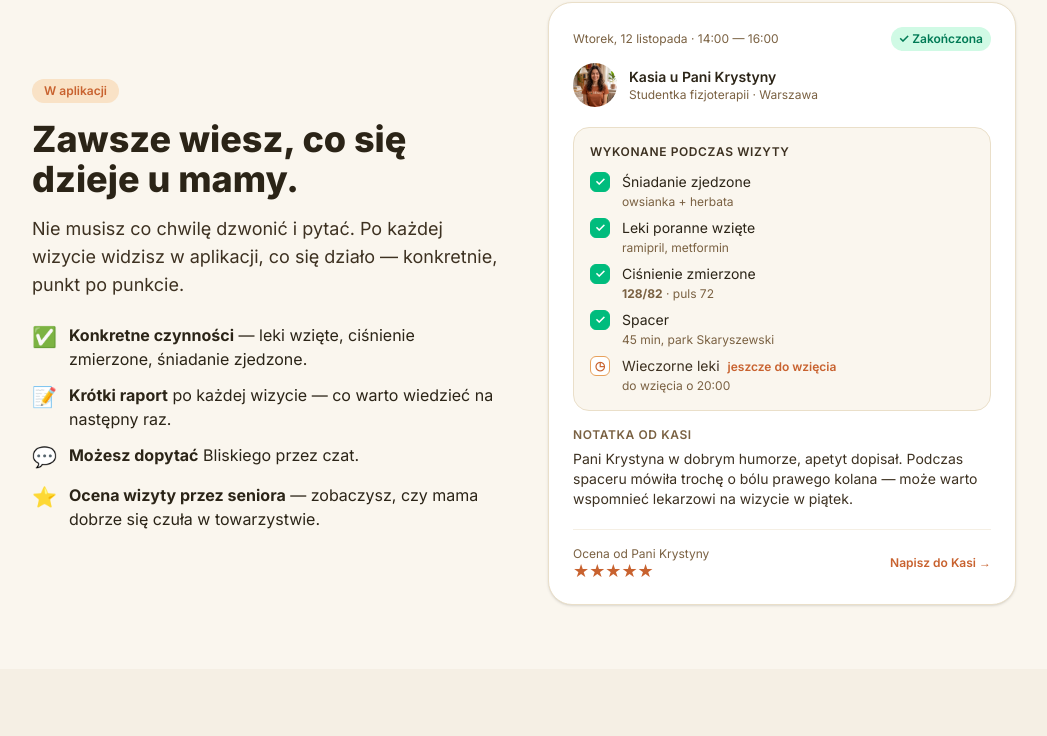
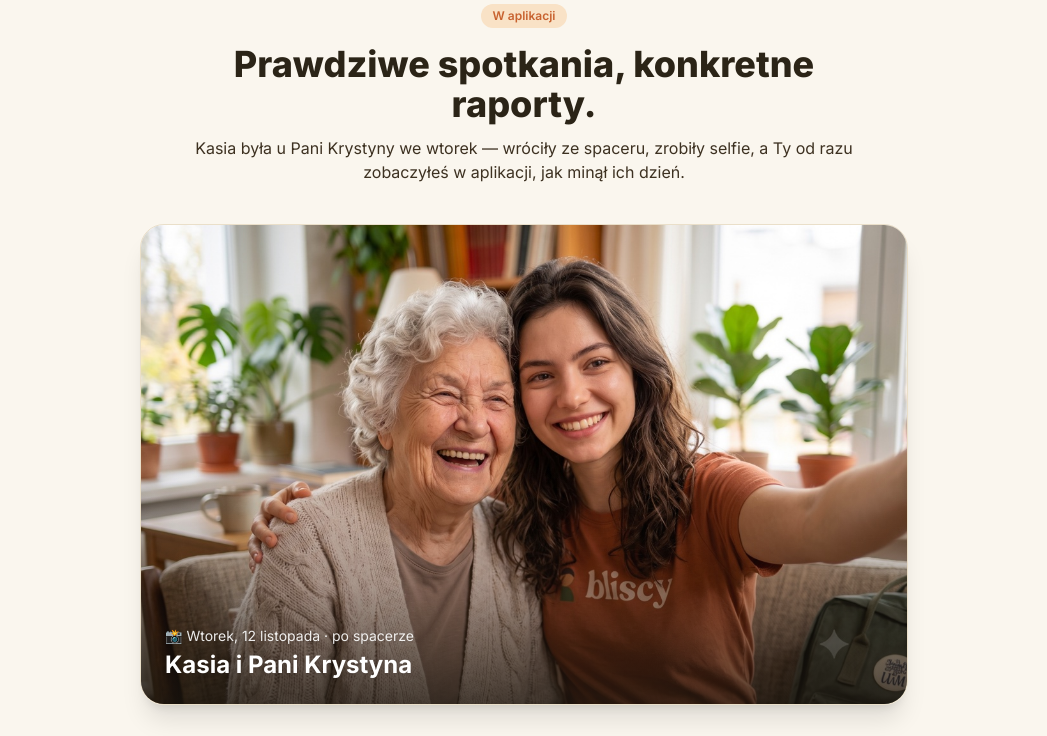
Before and after one commit to laskoAI/bliscy-app, a Next.js app: page /znajdz in a window 1280 px wide. Shown: the part 2700-3436 px from the top of the page, without its empty margins (116-1163 px from the left). Built offline with nearby package versions, Linux system fonts and the light colour scheme.

Commit message:
Rebuild 'W aplikacji' section: big selfie of Kasia + grandma as hero, dashboard mockup below

```diff
--- a/src/app/znajdz/page.tsx
+++ b/src/app/znajdz/page.tsx
@@ -231,17 +231,49 @@ export default function ZnajdzLanding() {
 
       {/* KONTROLA I RAPORTY — masz wgląd w każdą wizytę */}
       <section className="py-12 sm:py-16">
-        <div className="max-w-5xl mx-auto px-5 grid md:grid-cols-2 gap-8 md:gap-12 items-center">
-          <div>
+        <div className="max-w-6xl mx-auto px-5">
+          {/* Nagłówek sekcji */}
+          <div className="text-center max-w-2xl mx-auto">
             <span className="inline-flex items-center rounded-full bg-warm-100 text-warm-500 text-xs font-semibold px-3 py-1">
               W aplikacji
             </span>
             <h2 className="mt-4 text-2xl sm:text-3xl md:text-4xl font-extrabold text-brand-800">
+              Prawdziwe spotkania, konkretne raporty.
+            </h2>
+            <p className="mt-3 text-brand-700">
+              Kasia była u Pani Krystyny we wtorek — wróciły ze spaceru, zrobiły selfie,
+              a Ty od razu zobaczyłeś w aplikacji, jak minął ich dzień.
+            </p>
+          </div>
+
+          {/* Zdjęcie selfie — duże, na całą szerokość, główna rola */}
+          <div className="mt-10 relative rounded-3xl overflow-hidden shadow-xl border border-brand-200 max-w-3xl mx-auto">
+            <div className="relative aspect-[16/10] bg-brand-100">
+              <img
+                src="/bliscy-kasia-babcia.jpg"
+                alt="Kasia z Panią Krystyną — selfie ze spaceru"
+                className="w-full h-full object-cover object-center"
+                loading="lazy"
+              />
+              <div className="absolute inset-x-0 bottom-0 h-1/2 bg-gradient-to-t from-brand-900/75 via-brand-900/25 to-transparent" />
+              <div className="absolute bottom-4 sm:bottom-6 left-4 sm:left-6 right-4 sm:right-6 text-white">
+                <div className="text-xs sm:text-sm opacity-90 drop-shadow">📸 Wtorek, 12 listopada · po spacerze</div>
+                <div className="mt-1 font-bold text-lg sm:text-2xl leading-tight drop-shadow">
+                  Kasia i Pani Krystyna
+                </div>
+              </div>
+            </div>
+          </div>
+
+          {/* Dwie kolumny: benefity + dashboard */}
+          <div className="mt-12 grid md:grid-cols-2 gap-8 md:gap-12 items-start">
+            <div>
+              <h3 className="text-xl sm:text-2xl font-extrabold text-brand-800">
                 Zawsze wiesz, co się dzieje u mamy.
-            </h2>
-            <p className="mt-4 text-brand-700 text-base sm:text-lg">
-              Nie musisz co chwilę dzwonić i pytać. Po każdej wizycie widzisz w aplikacji,
-              co się działo — konkretnie, punkt po punkcie.
+              </h3>
+              <p className="mt-3 text-brand-700">
+                Nie musisz co chwilę dzwonić i pytać. Po każdej wizycie widzisz konkretnie,
+                punkt po punkcie — co robili, czy wzięła leki, jak minął dzień.
               </p>
               <ul className="mt-6 space-y-3 text-brand-800">
                 <li className="flex items-start gap-3">
@@ -253,8 +285,8 @@ export default function ZnajdzLanding() {
                   <span><strong>Krótki raport</strong> po każdej wizycie — co warto wiedzieć na następny raz.</span>
                 </li>
                 <li className="flex items-start gap-3">
-                <span className="text-xl">💬</span>
-                <span><strong>Możesz dopytać</strong> Bliskiego przez czat.</span>
+                  <span className="text-xl">📸</span>
+                  <span><strong>Czasem zdjęcie</strong> — dla zapewnienia, że mama miała dobry dzień.</span>
                 </li>
                 <li className="flex items-start gap-3">
                   <span className="text-xl">⭐</span>
@@ -315,6 +347,7 @@ export default function ZnajdzLanding() {
                 <button className="text-xs text-warm-500 hover:text-warm-600 font-semibold">
                   Napisz do Kasi →
                 </button>
+              </div>
             </div>
           </div>
         </div>
```
Also changed, not shown: public/bliscy-kasia-babcia.jpg (added), 1 other file (tests, documents, lock files or other folders). Lines whose indentation alone changed are shown as unchanged.
